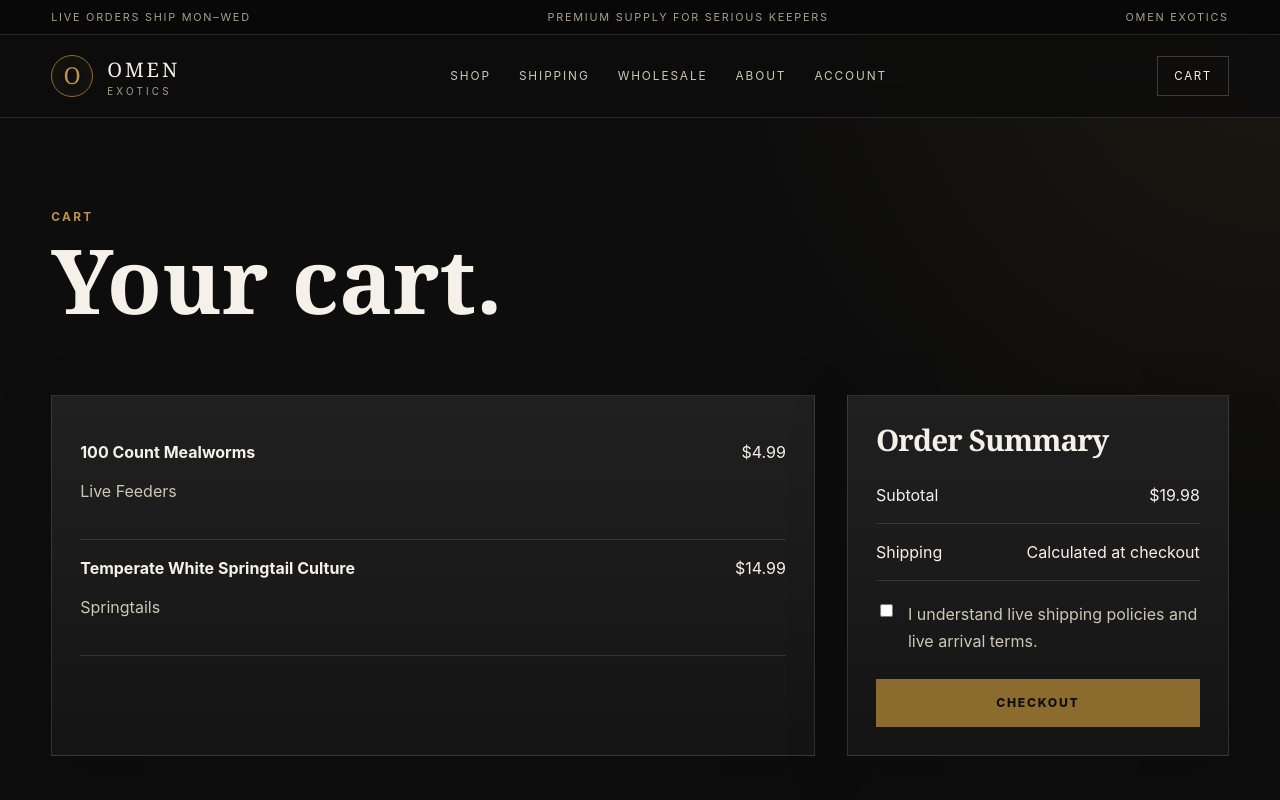
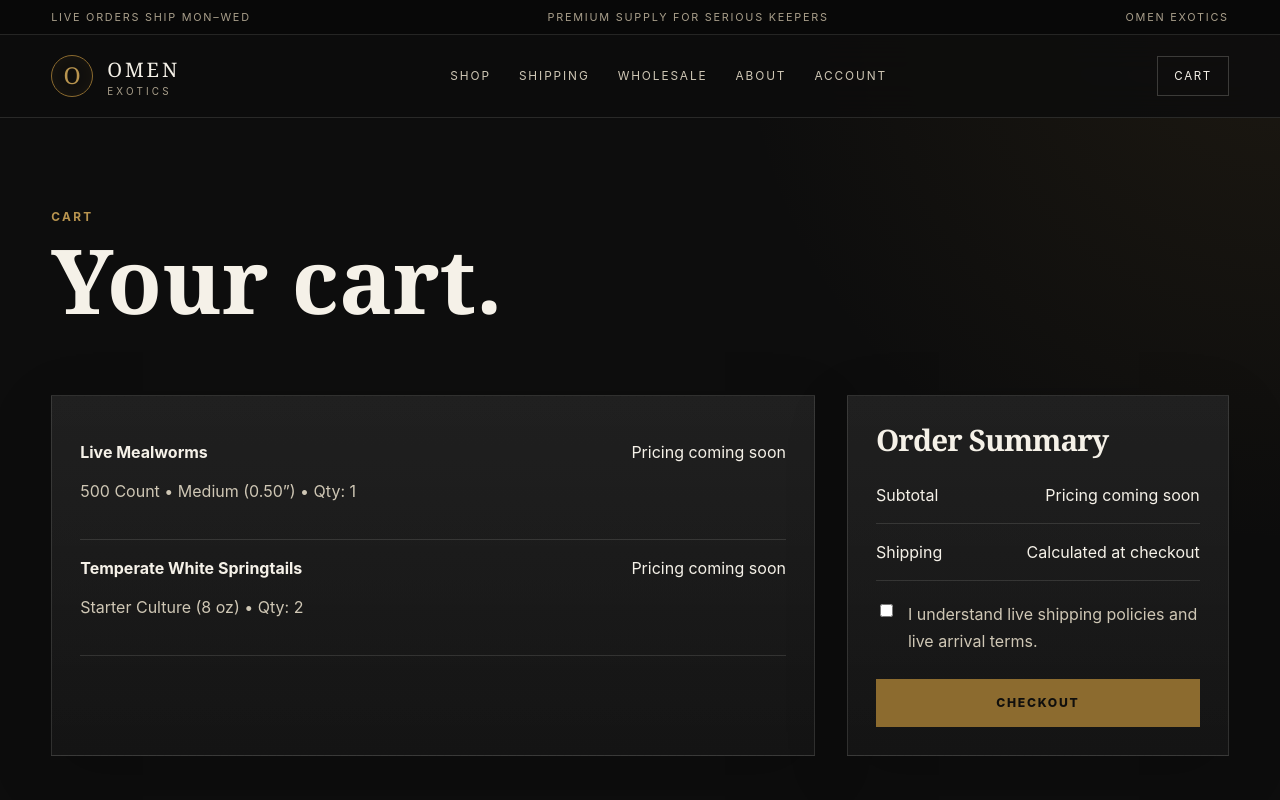
Before and after one commit to bguy971/omen-exotics, a Next.js app: page /cart in a window 1280 px wide. Shown: the top 800 px of the page. Built offline with nearby package versions, Linux system fonts and the light colour scheme.

Commit message:
adding quantity options to product and cart

```diff
--- a/app/cart/page.tsx
+++ b/app/cart/page.tsx
@@ -26,18 +26,18 @@
           <div className="card">
             <div className="cart-row">
               <div>
-                <strong>100 Count Mealworms</strong>
-                <p className="muted">Live Feeders</p>
+                <strong>Live Mealworms</strong>
+                <p className="muted">500 Count • Medium (0.50”) • Qty: 1</p>
               </div>
-              <div>$4.99</div>
+              <div>Pricing coming soon</div>
             </div>
 
             <div className="cart-row">
               <div>
-                <strong>Temperate White Springtail Culture</strong>
-                <p className="muted">Springtails</p>
+                <strong>Temperate White Springtails</strong>
+                <p className="muted">Starter Culture (8 oz) • Qty: 2</p>
               </div>
-              <div>$14.99</div>
+              <div>Pricing coming soon</div>
             </div>
           </div>
 
@@ -53,7 +53,7 @@
 
             <div className="cart-row">
               <span>Subtotal</span>
-              <span>$19.98</span>
+              <span>Pricing coming soon</span>
             </div>
 
             <div className="cart-row">
```
Also changed, not shown: app/product/[slug]/page.tsx (+54 -7 lines).
